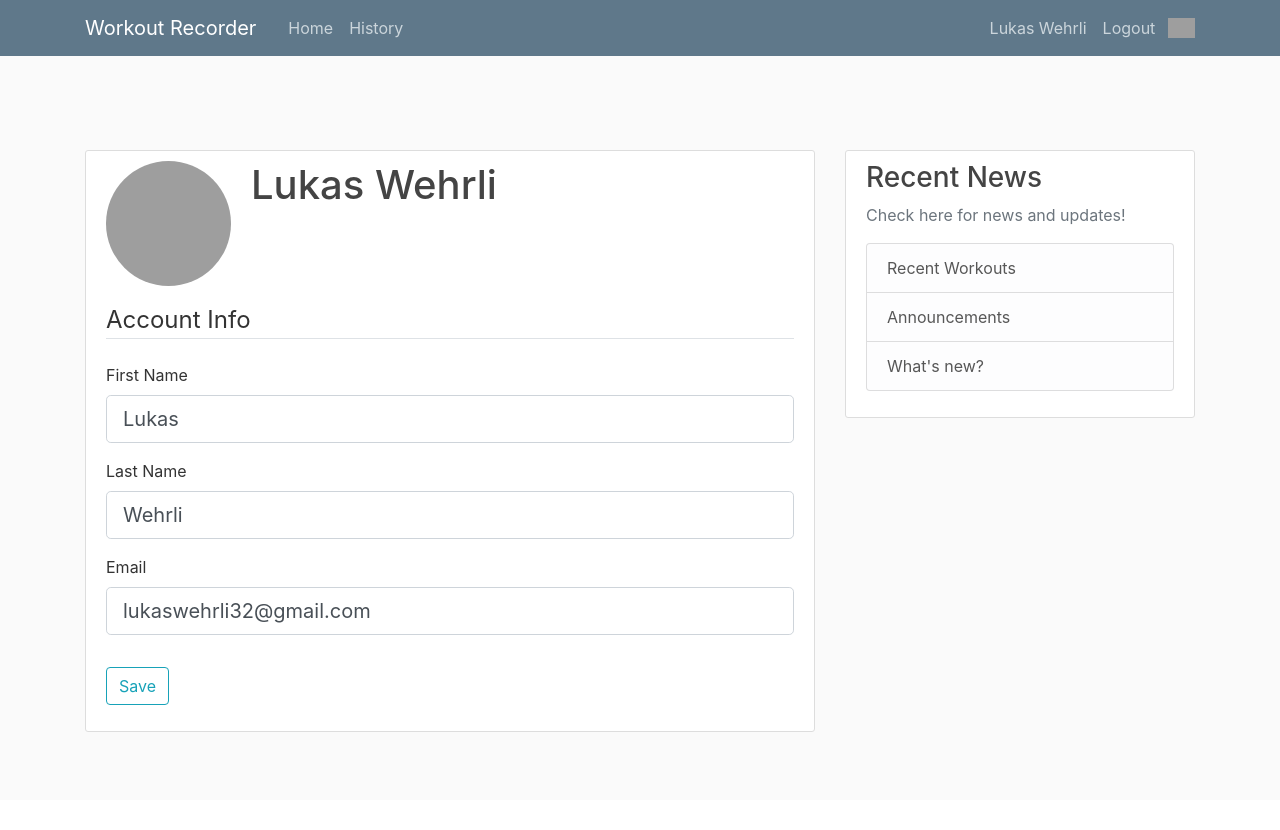
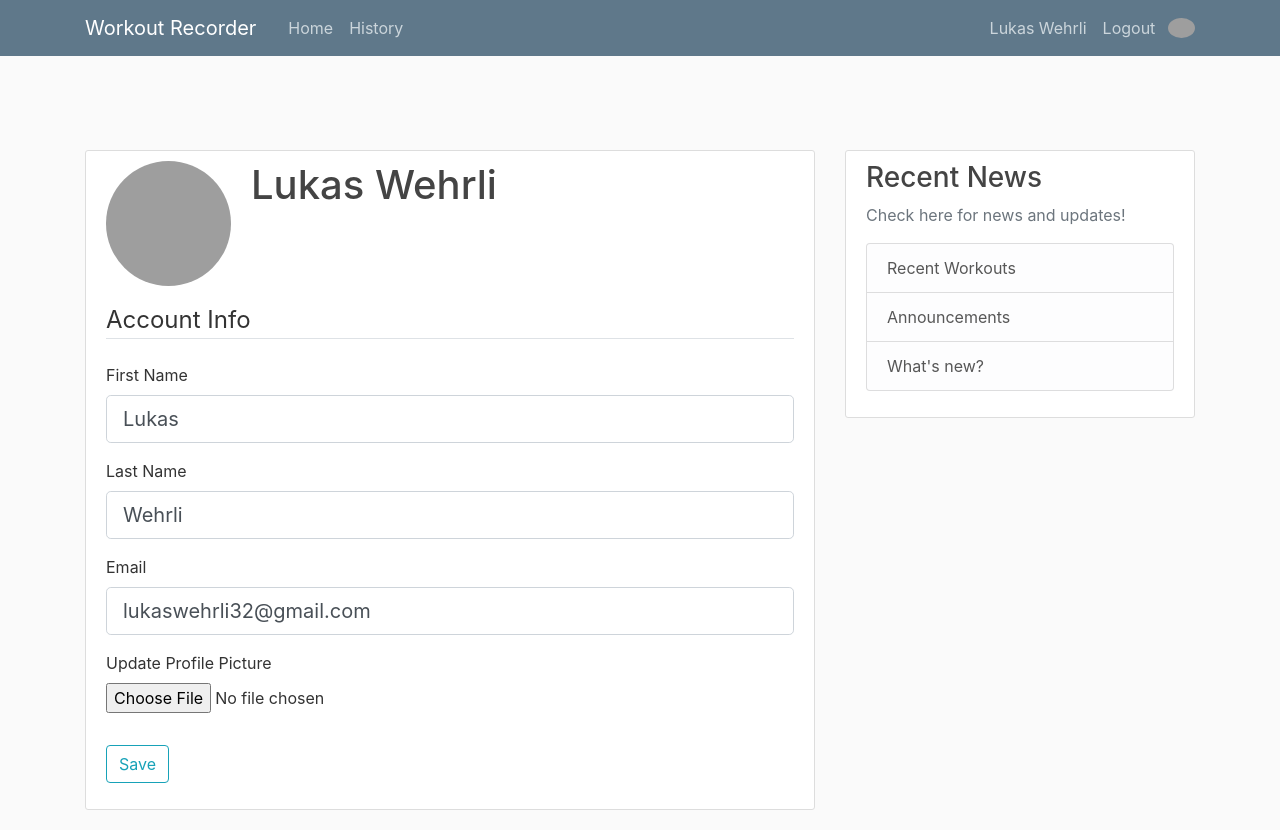
Before and after one commit to lwehrli32/workout_tracker, a Flask app: page /account in a window 1280 px wide. Before the commit the page ends 732 px from the top, so only its background shows below. Run offline with Flask 2, Linux system fonts and the light colour scheme; a user stored in the database is signed in; some libraries are stand-ins or nearby versions; grey boxes are pictures that could not be loaded.

Commit message:
upload profile images

```diff
--- a/app/forms.py
+++ b/app/forms.py
@@ -1,4 +1,5 @@
 from flask_wtf import FlaskForm
+from flask_wtf.file import FileField, FileAllowed
 from flask_login import current_user
 from wtforms import StringField, PasswordField, SubmitField, BooleanField, SelectField, IntegerField
 from wtforms.validators import DataRequired, Length, Email, EqualTo, ValidationError
@@ -71,6 +72,8 @@ class UpdateAccountForm(FlaskForm):
 	# email field
 	email = StringField('Email', validators=[DataRequired(), Email()])
 
+	profile_img = FileField('Update Profile Picture', validators=[FileAllowed(['jpg', 'png'])])
+
 	# submit button
 	submit = SubmitField('Save')
 
--- a/app/models.py
+++ b/app/models.py
@@ -60,7 +60,7 @@ class Workout(db.Model):
 	weight = db.Column(db.Integer, nullable=False)
 
 	# date of workout
-	date_posted = db.Column(db.DateTime, nullable=False, default=datetime.utcnow)
+	workout_time = db.Column(db.DateTime, nullable=False, default=datetime.utcnow)
 
 	#location of workout
 	location = db.Column(db.String(250))
--- a/app/routes.py
+++ b/app/routes.py
@@ -1,8 +1,11 @@
+import secrets
+import os
+from PIL import Image
 from flask import render_template, url_for, flash, redirect, request
 from app import app, db, bcrypt
 from app.forms import *
 from app.models import User
-from app.workout.manager import Workout_Manager, Workout
+from app.workout.manager import Workout_Manager
 from app.workout.history import *
 from flask_login import login_user, current_user, logout_user, login_required
 from app.constants.workout_en import txt
@@ -24,7 +27,7 @@ def home():
     workouts = []
     wm = Workout_Manager(current_user.id)
 
-    workouts = wm.get_workouts()
+    workouts = wm.get_recent_workouts(5)
 
     image_file = url_for('static', filename='img/' + current_user.image_file)
     return render_template('home.html', title='Home', workouts=workouts, newWorkoutTxt=txt["New Workout"], image_file=image_file)
@@ -120,6 +123,20 @@ def logout():
     return redirect(url_for('login'))
 
 
+def save_picture(pic):
+    random_hex = secrets.token_hex(8)
+    _, f_ext = os.path.splitext(pic.filename)
+    picture_fn = random_hex + f_ext
+    picture_path = os.path.join(app.root_path, 'static\img', picture_fn)
+
+    output_size = (125, 125)
+    i = Image.open(pic)
+    i.thumbnail(output_size)
+    i.save(picture_path)
+
+    return picture_fn
+
+
 # user account route
 @app.route("/account", methods=['GET', 'POST'])
 @login_required
@@ -129,6 +146,9 @@ def account():
 
     # if the data is valid, update in db
     if form.validate_on_submit():
+        if form.profile_img.data:
+            fname = save_picture(form.profile_img.data)
+            current_user.image_file = fname
 
         # update data
         current_user.first_name = form.first_name.data
@@ -159,21 +179,20 @@ def account():
 def newWorkout():
     app.logger.info('Start of newWorkout')
 
-    # creates new user
-    new_workout = Workout(category='Abs', exercise='Russian Twists', sets=1, reps=10, weight=0, location='', notes='', user_id=current_user.id)
-
-    # add user to database
-    db.session.add(new_workout)
-    db.session.commit()
-
     # create workout
     form = NewWorkout()
 
     if form.validate_on_submit():
+        # creates new user
+        #new_workout = Workout(category='Abs', exercise='Russian Twists', sets=1, reps=10, weight=0, location='',
+                              #notes='', user_id=current_user.id)
 
+        # add user to database
+        #db.session.add(new_workout)
+        #db.session.commit()
 
+        #workout = Workout()
 
-        workout = Workout()
         flash('New workout created!', 'success')
         return redirect(url_for('home'))
 
--- a/app/static/home.css
+++ b/app/static/home.css
@@ -6,3 +6,7 @@
     float: right;
     margin: 10px;
 }
+
+.no-workouts{
+  margin-top: 15px;
+}
--- a/app/templates/account.html
+++ b/app/templates/account.html
@@ -2,12 +2,12 @@
 {% block content %}
 	<div class="content-section">
 	  <div class="media">
-	    <img class="rounded-circle account-img" src="{{ image_file }}">
+	    <img class="rounded-circle account-img" id="account-image" src="{{ image_file }}">
 	    <div class="media-body">
 	      <h2 class="account-heading">{{ current_user.first_name }} {{ current_user.last_name }} </h2>
 	    </div>
 	  </div>
-	  <form method="POST" action="">
+	  <form method="POST" action="" enctype="multipart/form-data">
 		{{ form.hidden_tag() }}
 		<fieldset class="form-group">
 			<legend class="border-bottom mb-4">Account Info</legend>
@@ -61,6 +61,17 @@
 					{{ form.email(class="form-control form-control-lg") }}
 				{% endif %}
 			</div>
+
+			<div class="form-group">
+				{{ form.profile_img.label() }}
+				{{ form.profile_img(class="form-control-file") }}
+
+				{% if form.profile_img.errors %}
+					{% for error in form.profile_img.errors %}
+						<span class="text-danger">{{ error }}</span></br>
+					{% endfor %}
+				{% endif %}
+			</div>
 		</fieldset>
 		<div class="form-group">
 			{{ form.submit(class="btn btn-outline-info") }}
--- a/app/templates/home.html
+++ b/app/templates/home.html
@@ -12,6 +12,7 @@
 	<div style="padding-top:20px;">
 		<h2>Previous Workouts</h2>
 		<div>
+			{% if workouts %}
 				{% for workout in workouts %}
 					<hr>
 					<div>
@@ -21,6 +22,11 @@
 						<p><b>Location:</b> {{ workout.location }}</p>
 					</div>
 				{% endfor %}
+			{% else %}
+				<div class="no-workouts">
+					<p>You have no recent workouts. Time to get moving!</p>
+				</div>
+			{% endif %}
 		</div>
 	</div>
 {% endblock %}
--- a/app/templates/layout.html
+++ b/app/templates/layout.html
@@ -16,6 +16,8 @@
 	{% endif %}
 </head>
 <body>
+	<script src="http://ajax.googleapis.com/ajax/libs/jquery/1.7.1/jquery.min.js" type="text/javascript"></script>
+
 	<header class="site-header">
 	  <nav class="navbar navbar-expand-md navbar-dark bg-steel fixed-top">
 	    <div class="container">
@@ -35,7 +37,7 @@
 						{{current_user.first_name}} {{ current_user.last_name }}
 					</a>
 					<a class="nav-item nav-link" href="{{ url_for('logout') }}">Logout</a>
-					<img class="img-circle account-image" src="{{ image_file }}"/>
+					<img class="rounded-circle account-image" src="{{ image_file }}"/>
 			  {% else %}
 					<a class="nav-item nav-link" href="{{ url_for('login') }}">Login</a>
 					<a class="nav-item nav-link" href="{{ url_for('register') }}">Register</a>
--- a/app/templates/newWorkout.html
+++ b/app/templates/newWorkout.html
@@ -102,14 +102,10 @@
         </div>
     </form>
 
-    <script src="http://ajax.googleapis.com/ajax/libs/jquery/1.7.1/jquery.min.js" type="text/javascript"></script>
-
     <script type="text/javascript">
         $( "#category-select" ).change(function() {
             var sel = $("#category-select").val();
-            if (sel != "Abs"){
-                alert(sel);
-            }
+            alert(sel);
         });
     </script>
 {% endblock %}
--- a/app/templates/register.html
+++ b/app/templates/register.html
@@ -92,7 +92,7 @@
 			</div>
 		</form>
 	</div>
-	<div class="border-top pt-3">
+	<div class="border-top pt-3 mb-3">
 		<small class="text-muted">Already have an account? <a class="ml-2" href="{{ url_for('login') }}">Login</a></small>
 	</div>
 {% endblock %}
--- a/app/workout/manager.py
+++ b/app/workout/manager.py
@@ -14,6 +14,9 @@ class Workout_Manager:
     def get_workouts(self):
         workouts = history.get_history_list(self.user_id)
         return workouts
+
+    def get_recent_workouts(self, time):
+        return []
 
     def get_exercises(self, category):
         if category == 'Abs':
```
Also changed, not shown: app/site.db. Lines whose indentation alone changed are shown as unchanged.
